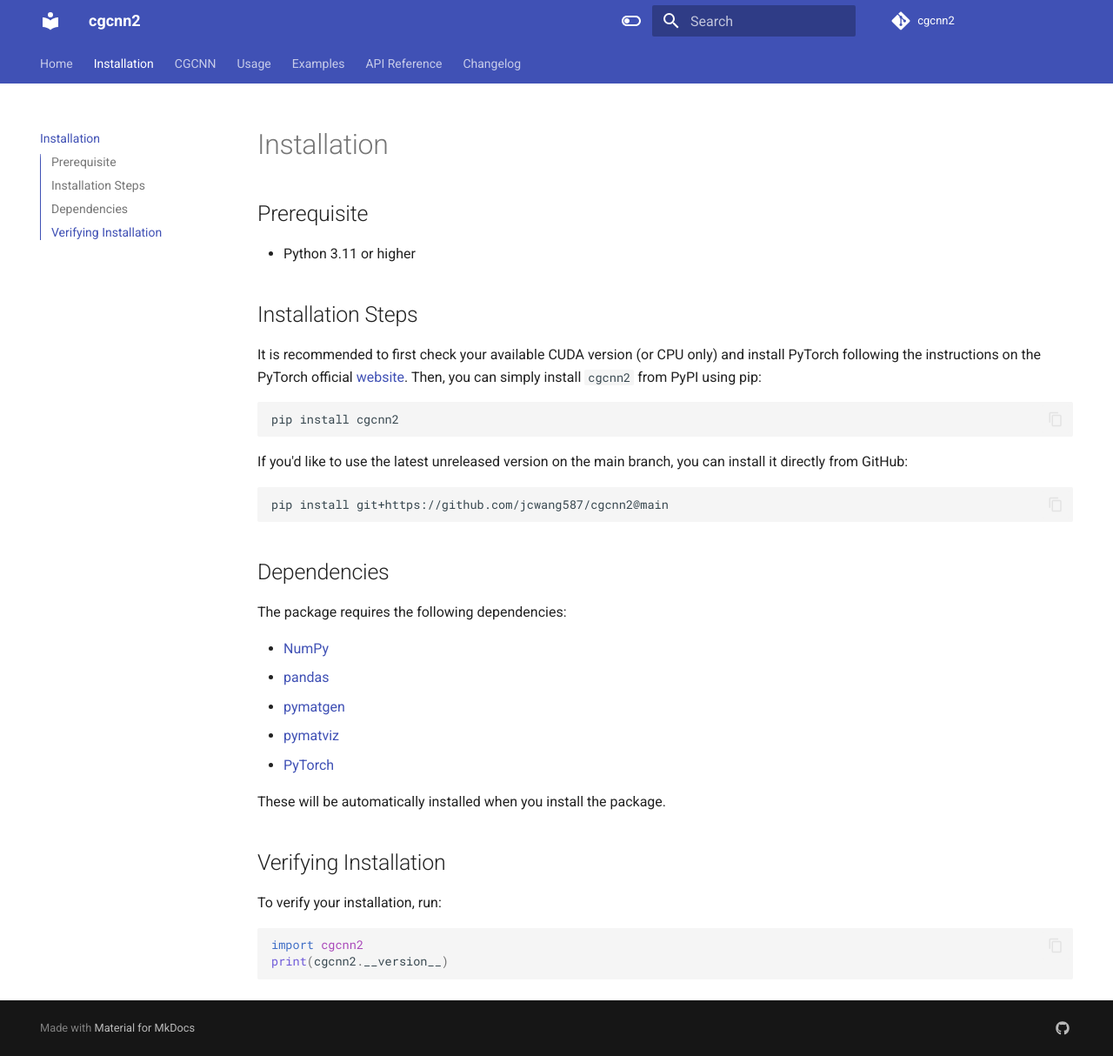
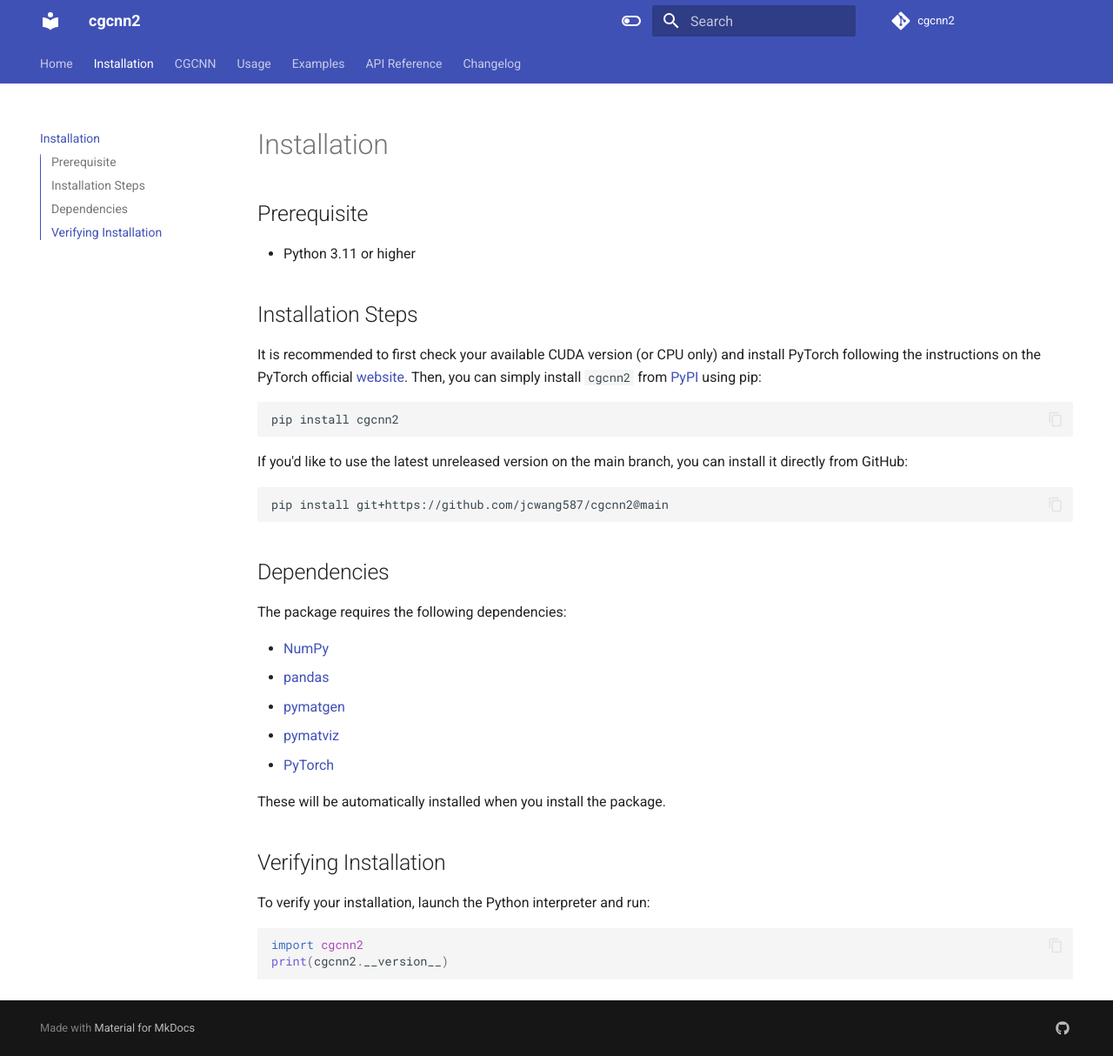
Before and after one commit to jcwang587/cgcnn2, an MkDocs documentation site: the page built from docs/1_installation.md, in a window 1280 px wide and 1214 px high. Shown: the whole window at 87% size. Built offline with MkDocs 1.6.1 and Material for MkDocs 9.7.7, drawn with Linux system fonts in a browser that asks for light colours; comment, search, counter and statistics services are not loaded.

Commit message:
Update 1_installation.md

````diff
--- a/docs/1_installation.md
+++ b/docs/1_installation.md
@@ -6,7 +6,7 @@
 
 ## Installation Steps
 
-It is recommended to first check your available CUDA version (or CPU only) and install PyTorch following the instructions on the PyTorch official [website](https://pytorch.org/get-started/locally/). Then, you can simply install `cgcnn2` from PyPI using pip:
+It is recommended to first check your available CUDA version (or CPU only) and install PyTorch following the instructions on the PyTorch official [website](https://pytorch.org/get-started/locally/). Then, you can simply install `cgcnn2` from [PyPI](https://pypi.org/project/cgcnn2/) using pip:
 
 ```bash
 pip install cgcnn2
@@ -32,7 +32,7 @@
 
 ## Verifying Installation
 
-To verify your installation, run:
+To verify your installation, launch the Python interpreter and run:
 ```python
 import cgcnn2
 print(cgcnn2.__version__)
````
